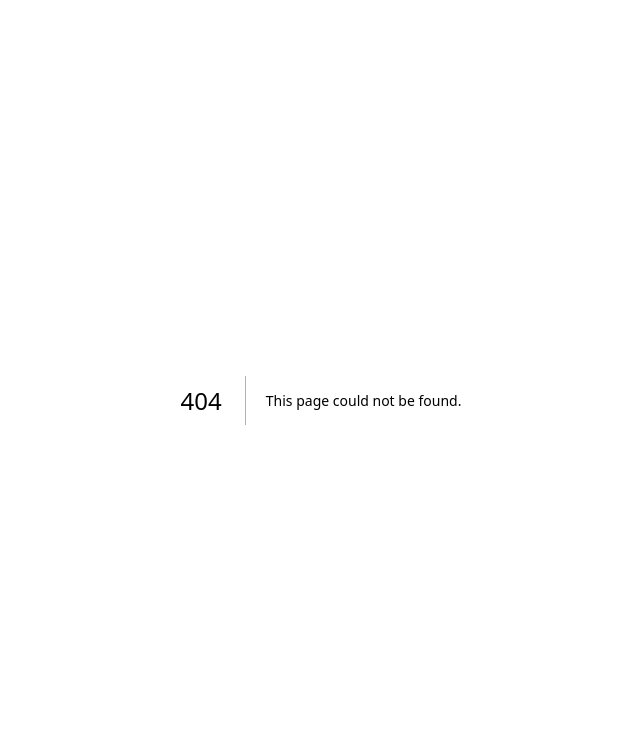
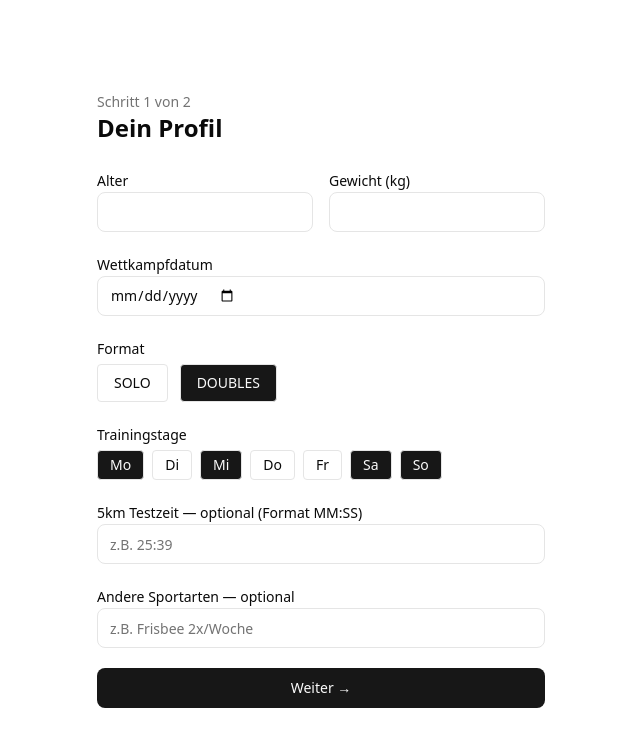
Before and after one commit to Fitnerd/hyrox-plan, a Next.js app: page /onboarding/profil in a window 1280 px wide. Before the commit this address had no page. Shown: the top 746 px of the page, without its empty margins (319-959 px from the left). Built offline with nearby package versions, Linux system fonts and the light colour scheme.

Commit message:
feat: add onboarding step 1 - profile form

```diff
--- /dev/null
+++ b/app/(onboarding)/onboarding/profil/page.tsx
@@ -0,0 +1,15 @@
+import { ProfilForm } from '@/components/onboarding/ProfilForm'
+
+export default function OnboardingProfilPage() {
+  return (
+    <div className="min-h-screen flex items-center justify-center p-4">
+      <div className="w-full max-w-md">
+        <div className="mb-6">
+          <p className="text-sm text-muted-foreground">Schritt 1 von 2</p>
+          <h1 className="text-2xl font-bold">Dein Profil</h1>
+        </div>
+        <ProfilForm />
+      </div>
+    </div>
+  )
+}
--- /dev/null
+++ b/app/api/onboarding/profil/route.ts
@@ -0,0 +1,38 @@
+import { NextRequest, NextResponse } from 'next/server'
+import { auth } from '@/lib/auth/config'
+import { prisma } from '@/lib/db/prisma'
+import { z } from 'zod'
+
+const schema = z.object({
+  alter: z.number().int().min(16).max(90),
+  gewicht: z.number().min(30).max(250),
+  wettkampfdatum: z.string().datetime(),
+  format: z.enum(['SOLO', 'DOUBLES']),
+  trainingstage: z.array(z.string()).min(1),
+  andereAktivitaeten: z.string().optional(),
+  fuenfKmZeit: z.number().optional().nullable(),
+})
+
+export async function POST(req: NextRequest) {
+  const session = await auth()
+  if (!session?.user?.id) return NextResponse.json({ error: 'Unauthorized' }, { status: 401 })
+
+  const body = await req.json()
+  const parsed = schema.safeParse(body)
+  if (!parsed.success) return NextResponse.json({ error: parsed.error.flatten() }, { status: 400 })
+
+  await prisma.profile.upsert({
+    where: { userId: session.user.id },
+    update: {
+      ...parsed.data,
+      wettkampfdatum: new Date(parsed.data.wettkampfdatum),
+    },
+    create: {
+      userId: session.user.id,
+      ...parsed.data,
+      wettkampfdatum: new Date(parsed.data.wettkampfdatum),
+    },
+  })
+
+  return NextResponse.json({ ok: true })
+}
--- /dev/null
+++ b/components/onboarding/ProfilForm.tsx
@@ -0,0 +1,149 @@
+'use client'
+import { useState } from 'react'
+import { useRouter } from 'next/navigation'
+import { Button } from '@/components/ui/button'
+import { Input } from '@/components/ui/input'
+import { Label } from '@/components/ui/label'
+import { mmSsToSeconds } from '@/lib/utils/pace'
+
+const TAGE = ['MO', 'DI', 'MI', 'DO', 'FR', 'SA', 'SO']
+const TAGE_LABEL: Record<string, string> = {
+  MO: 'Mo', DI: 'Di', MI: 'Mi', DO: 'Do', FR: 'Fr', SA: 'Sa', SO: 'So',
+}
+
+export function ProfilForm() {
+  const router = useRouter()
+  const [loading, setLoading] = useState(false)
+  const [error, setError] = useState('')
+  const [selectedTage, setSelectedTage] = useState<string[]>(['MO', 'MI', 'SA', 'SO'])
+  const [format, setFormat] = useState<'SOLO' | 'DOUBLES'>('DOUBLES')
+
+  function toggleTag(tag: string) {
+    setSelectedTage(prev =>
+      prev.includes(tag) ? prev.filter(t => t !== tag) : [...prev, tag]
+    )
+  }
+
+  async function handleSubmit(e: React.FormEvent<HTMLFormElement>) {
+    e.preventDefault()
+    setLoading(true)
+    setError('')
+    const fd = new FormData(e.currentTarget)
+    const fuenfKmRaw = fd.get('fuenfKmZeit') as string
+    const fuenfKmZeit = fuenfKmRaw ? mmSsToSeconds(fuenfKmRaw) : null
+
+    try {
+      const res = await fetch('/api/onboarding/profil', {
+        method: 'POST',
+        headers: { 'Content-Type': 'application/json' },
+        body: JSON.stringify({
+          alter: Number(fd.get('alter')),
+          gewicht: Number(fd.get('gewicht')),
+          wettkampfdatum: new Date(fd.get('wettkampfdatum') as string).toISOString(),
+          format,
+          trainingstage: selectedTage,
+          andereAktivitaeten: (fd.get('andereAktivitaeten') as string) || undefined,
+          fuenfKmZeit,
+        }),
+      })
+      if (!res.ok) {
+        setError('Fehler beim Speichern')
+        return
+      }
+      router.push('/onboarding/erfahrung')
+    } catch {
+      setError('Netzwerkfehler — bitte erneut versuchen')
+    } finally {
+      setLoading(false)
+    }
+  }
+
+  return (
+    <form onSubmit={handleSubmit} className="space-y-5">
+      <div className="grid grid-cols-2 gap-4">
+        <div>
+          <Label htmlFor="alter">Alter</Label>
+          <Input id="alter" name="alter" type="number" min={16} max={90} required />
+        </div>
+        <div>
+          <Label htmlFor="gewicht">Gewicht (kg)</Label>
+          <Input id="gewicht" name="gewicht" type="number" step="0.1" min={30} max={250} required />
+        </div>
+      </div>
+
+      <div>
+        <Label htmlFor="wettkampfdatum">Wettkampfdatum</Label>
+        <Input id="wettkampfdatum" name="wettkampfdatum" type="date" required />
+      </div>
+
+      <div>
+        <Label>Format</Label>
+        <div className="flex gap-3 mt-1">
+          {(['SOLO', 'DOUBLES'] as const).map(f => (
+            <button
+              key={f}
+              type="button"
+              onClick={() => setFormat(f)}
+              className={`px-4 py-2 rounded border text-sm transition-colors ${
+                format === f
+                  ? 'bg-primary text-primary-foreground border-primary'
+                  : 'border-input hover:border-primary/50'
+              }`}
+            >
+              {f}
+            </button>
+          ))}
+        </div>
+      </div>
+
+      <div>
+        <Label>Trainingstage</Label>
+        <div className="flex gap-2 mt-1 flex-wrap">
+          {TAGE.map(t => (
+            <button
+              key={t}
+              type="button"
+              onClick={() => toggleTag(t)}
+              className={`px-3 py-1 rounded text-sm border transition-colors ${
+                selectedTage.includes(t)
+                  ? 'bg-primary text-primary-foreground border-primary'
+                  : 'border-input hover:border-primary/50'
+              }`}
+            >
+              {TAGE_LABEL[t]}
+            </button>
+          ))}
+        </div>
+      </div>
+
+      <div>
+        <Label htmlFor="fuenfKmZeit">5km Testzeit — optional (Format MM:SS)</Label>
+        <Input
+          id="fuenfKmZeit"
+          name="fuenfKmZeit"
+          placeholder="z.B. 25:39"
+          pattern="\d{1,2}:\d{2}"
+        />
+      </div>
+
+      <div>
+        <Label htmlFor="andereAktivitaeten">Andere Sportarten — optional</Label>
+        <Input
+          id="andereAktivitaeten"
+          name="andereAktivitaeten"
+          placeholder="z.B. Frisbee 2x/Woche"
+        />
+      </div>
+
+      {error && <p className="text-sm text-red-500">{error}</p>}
+
+      <Button
+        type="submit"
+        className="w-full"
+        disabled={loading || selectedTage.length === 0}
+      >
+        {loading ? 'Speichern…' : 'Weiter →'}
+      </Button>
+    </form>
+  )
+}
--- a/package.json
+++ b/package.json
@@ -19,6 +19,7 @@
     "@radix-ui/react-select": "^2.3.0",
     "@radix-ui/react-slot": "^1.2.5",
     "@radix-ui/react-toast": "^1.2.16",
+    "bcryptjs": "^3.0.3",
     "class-variance-authority": "^0.7.1",
     "clsx": "^2.1.1",
     "lucide-react": "^1.18.0",
@@ -36,6 +37,7 @@
     "@tailwindcss/postcss": "^4",
     "@testing-library/jest-dom": "^6.9.1",
     "@testing-library/react": "^16.3.2",
+    "@types/bcryptjs": "^3.0.0",
     "@types/node": "^20",
     "@types/react": "^19",
     "@types/react-dom": "^19",
```
Also changed, not shown: 1 other file (tests, documents, lock files or other folders).
